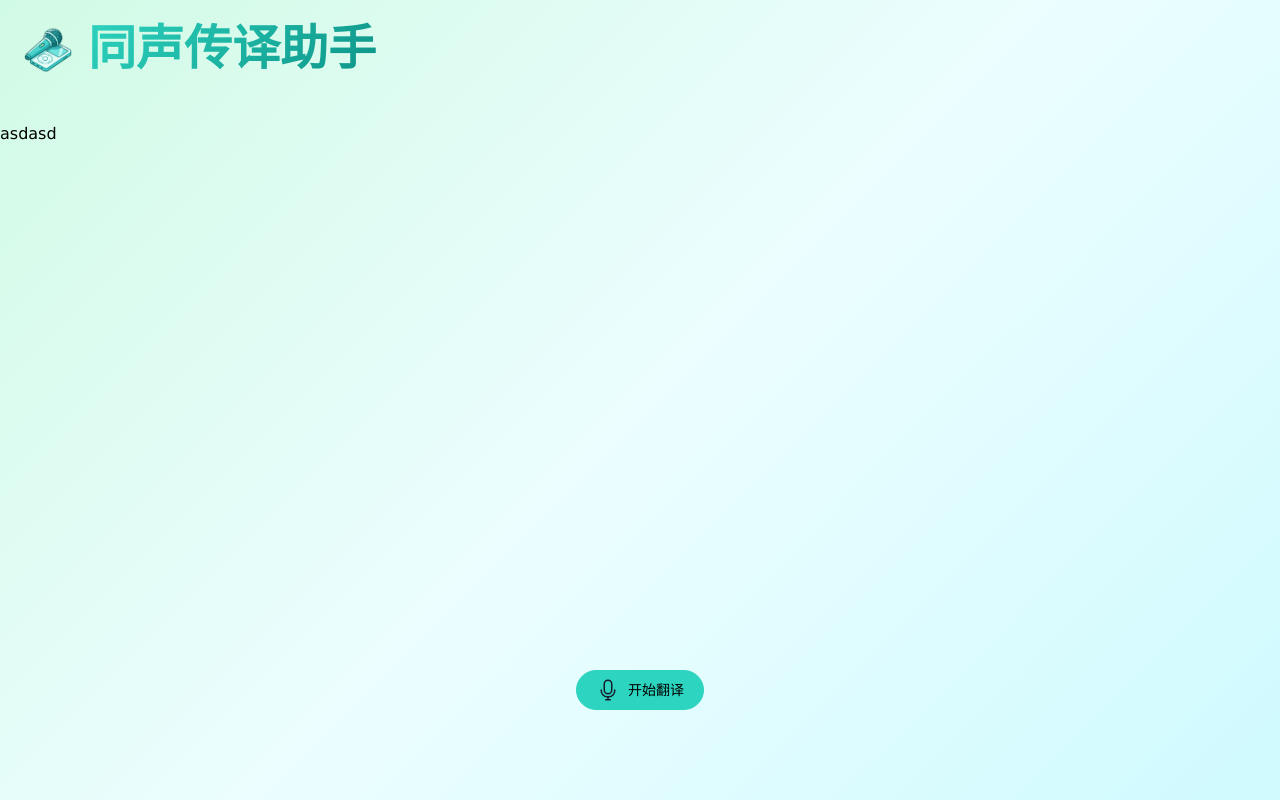
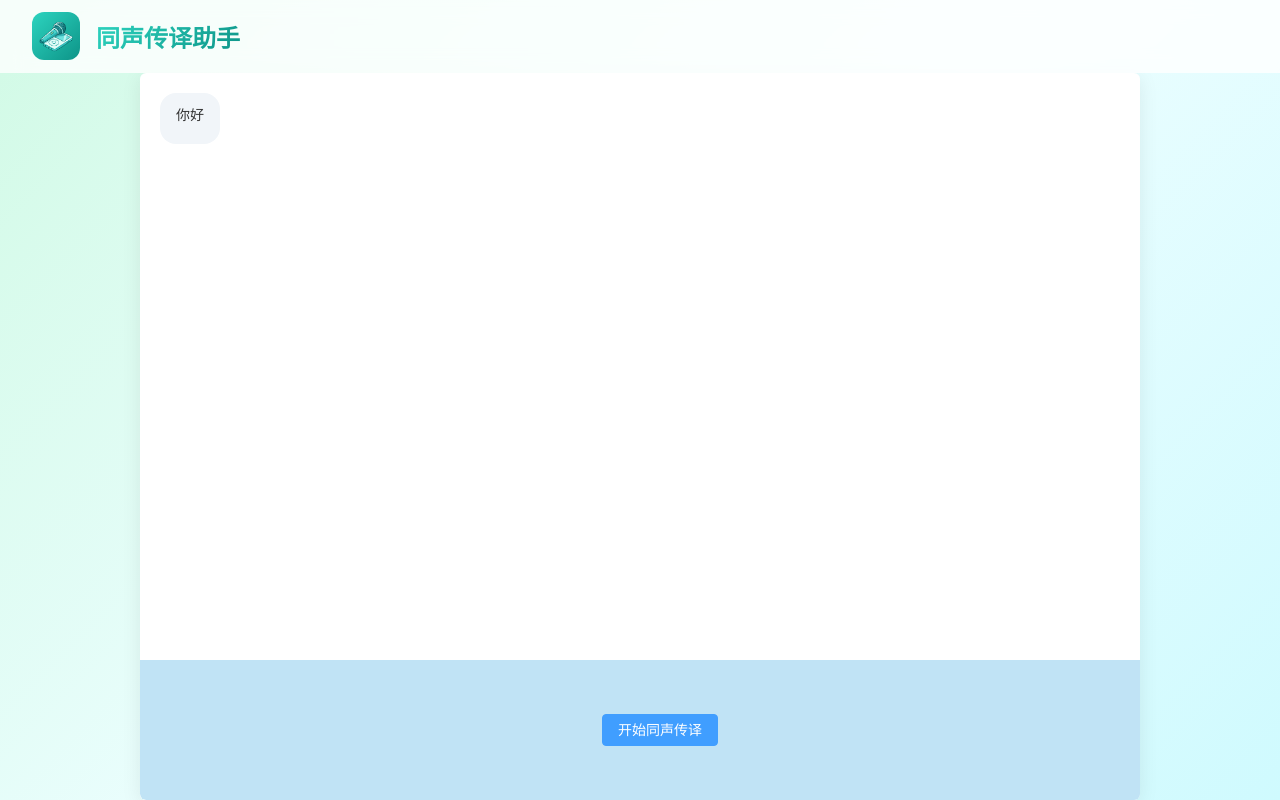
Before and after one commit to F-xd/live-translate, a Vue app: page / in a window 1280 px wide. Built offline with nearby package versions, Linux system fonts and the light colour scheme.

Commit message:
feat: 新增翻译区域组件
1. 移除Waveform.vue中无用的调试日志
2. 新增TranslateArea独立翻译组件并替换原有页面代码
3. 调整Home页面布局样式，优化头部和容器样式

```diff
--- a/src/page/home/Home.vue
+++ b/src/page/home/Home.vue
@@ -10,37 +10,18 @@
             </div>
         </div>
         <!-- 内容区域 -->
-        <div class="content">
-            <!-- 聊天区域 -->
-            <div class="chat-area">
-                asdasd
-            </div>
-            <div class="button-container">
-                <ElButton color="#2dd4bf" size="large" round @click="isStart = !isStart">
-                    <Waveform v-if="isStart" />
-                    <template v-else>
-                        <el-icon size="24" color="#1a1a2e">
-                            <Microphone />
-                        </el-icon>
-                        <span color="#1a1a2e">开始翻译</span>
-                    </template>
-                </ElButton>
-            </div>
-        </div>
+        <TranslateArea />
     </div>
 </template>
 
 <script setup>
-import { ref, reactive } from 'vue';
-import Waveform from './components/Waveform.vue';
-import { ElButton, ElIcon } from 'element-plus';
-const isStart = ref(false);
+import TranslateArea from './components/TranslateArea/TranslateArea.vue';
 </script>
 
 <style lang='less' scoped>
 .home-container {
     width: 100%;
-    height: 100%;
+    height: 100vh;
     background: linear-gradient(135deg, #d1fae5 0%, #ecfeff 50%, #cffafe 100%);
     position: relative;
     overflow: hidden;
@@ -50,34 +31,40 @@ const isStart = ref(false);
 
 .header {
     width: 100%;
-    height: 100px;
+    height: 80px;
     display: flex;
     justify-content: start;
+    align-items: center;
+    padding: 0 32px;
+    background: rgba(255, 255, 255, 0.8);
+    backdrop-filter: blur(10px);
 
     .title-section {
         display: flex;
         align-items: center;
         gap: 16px;
-        margin-left: 24px;
 
         .logo {
             width: 48px;
             height: 48px;
+            background: linear-gradient(135deg, #2dd4bf 0%, #0d9488 100%);
+            border-radius: 12px;
+            display: flex;
+            align-items: center;
+            justify-content: center;
 
             img {
-                width: 100%;
-                height: 100%;
+                width: 70%;
+                height: 70%;
                 object-fit: cover;
             }
         }
 
-        text-align: center;
-
         .title {
-            font-size: 48px;
+            font-size: 24px;
             font-weight: 700;
             color: #1a1a2e;
-            margin: 0 0 12px 0;
+            margin: 0;
             background: linear-gradient(135deg, #2dd4bf 0%, #0d9488 100%);
             -webkit-background-clip: text;
             -webkit-text-fill-color: transparent;
@@ -86,22 +73,8 @@ const isStart = ref(false);
     }
 }
 
-.content {
-    width: 100%;
-    height: calc(100% - 100px);
-    display: flex;
-    flex-direction: column;
-    align-items: center;
-    gap: 32px;
-}
-
-/* 聊天区域 */
-.chat-area {
-    width: 100%;
-    height: 70%;
-    padding: 24px;
-    display: flex;
-    gap: 24px;
-    position: relative;
+.content :deep(.chat-area) {
+    flex: 1;
+    min-height: 500px;
 }
 </style>
--- /dev/null
+++ b/src/page/home/components/TranslateArea/TranslateArea.vue
@@ -0,0 +1,106 @@
+<template>
+    <div class="chat-area">
+        <!-- 翻译内容列表 -->
+        <div class="message-list">
+            <!-- 系统提示 -->
+            <div class="system-message" v-if="messages.length === 0">
+                <span class="system-icon">🎤</span>
+                <p>点击下方按钮开始同声传译</p>
+            </div>
+
+            <!-- 消息列表 -->
+            <div v-for="(msg, index) in messages" :key="index" :class="['message-item', msg.type]">
+                <div class="message-content">
+                    <p>{{ msg }}</p>
+                </div>
+            </div>
+
+        </div>
+        <!-- 操作区 -->
+        <div class="operation">
+            <ElButton type="primary">开始同声传译</ElButton>
+        </div>
+    </div>
+</template>
+
+<script setup>
+import { ElButton } from 'element-plus';
+import { ref, reactive } from 'vue';
+const messages = reactive(['你好']);
+
+</script>
+
+<style lang='less' scoped>
+.chat-area {
+    display: flex;
+    flex-direction: column;
+    width: 100%;
+    max-width: 1000px;
+    height: 100%;
+    margin: 0 auto;
+    background: white;
+    border-radius: 6px;
+    box-shadow: 0 4px 20px rgba(0, 0, 0, 0.08);
+    overflow: hidden;
+
+    .message-list {
+        flex: 1;
+        display: flex;
+        padding: 20px;
+        overflow-y: auto;
+        flex-direction: column;
+        gap: 16px;
+
+        .system-message {
+            display: flex;
+            flex-direction: column;
+            align-items: center;
+            justify-content: center;
+            padding: 40px 20px;
+            color: #999;
+
+            .system-icon {
+                font-size: 48px;
+                margin-bottom: 12px;
+            }
+
+            p {
+                margin: 0;
+                font-size: 14px;
+            }
+        }
+
+        .message-item {
+            max-width: 70%;
+
+            .message-content {
+                display: inline-block;
+                padding: 12px 16px;
+                background: #f1f5f9;
+                color: #333;
+                border-radius: 16px 16px 16px 16px;
+
+                p {
+                    margin: 0 0 6px 0;
+                    line-height: 1.5;
+                    font-size: 14px;
+                    white-space: pre-wrap;
+                    word-break: break-word;
+                }
+            }
+        }
+    }
+
+    .operation {
+        width: 100%;
+        height: 100px;
+        background: #c0e3f5;
+        border-radius: 0 0 6px 6px;
+        display: flex;
+        justify-content: center;
+        align-items: center;
+        padding: 20px;
+    }
+
+}
+</style>
--- a/src/page/home/components/Waveform.vue
+++ b/src/page/home/components/Waveform.vue
@@ -16,7 +16,6 @@ const props = defineProps({
         default: 10
     }
 })
-console.log(props.waveNum)
 </script>
 
 <style lang='less' scoped>
```
